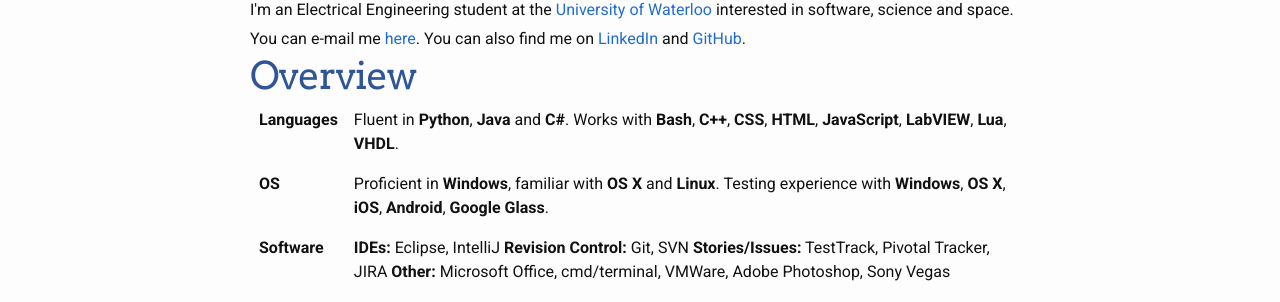
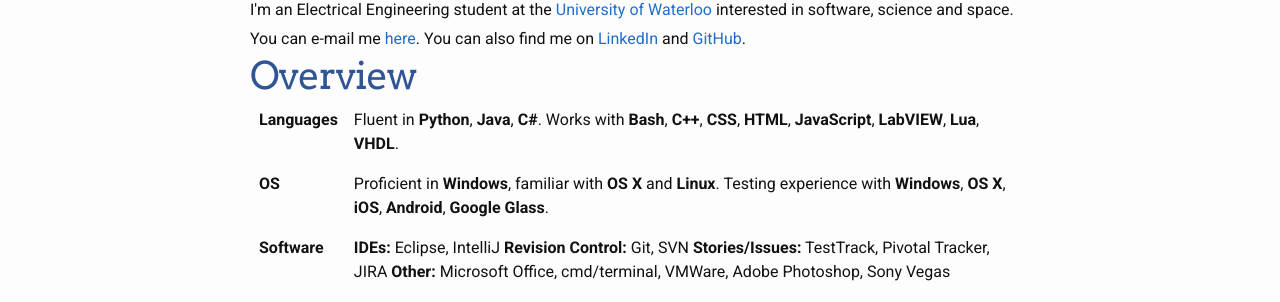
Before and after one commit to lloydtorres/lloydtorres.github.io, a Jekyll site: the page built from index.html, in a window 1280 px wide and 1375 px high. Shown: the part 464-766 px from the top of the window. Built offline with Jekyll 4.4.1, drawn with Linux system fonts in a browser that asks for light colours; nearby versions of some CDN libraries.

Commit message:
Consistency

```diff
--- a/index.html
+++ b/index.html
@@ -16,7 +16,7 @@ layout: default
 	<table class="skill-overview">
 		<tr>
 			<td><b>Languages</b></td>
-			<td>Fluent in <b>Python</b>, <b>Java</b> and <b>C#</b>. Works with <b>Bash</b>, <b>C++</b>, <b>CSS</b>, <b>HTML</b>,
+			<td>Fluent in <b>Python</b>, <b>Java</b>, <b>C#</b>. Works with <b>Bash</b>, <b>C++</b>, <b>CSS</b>, <b>HTML</b>,
 			<b>JavaScript</b>, <b>LabVIEW</b>, <b>Lua</b>, <b>VHDL</b>.</td>
 		</tr>
 		<tr>
```
